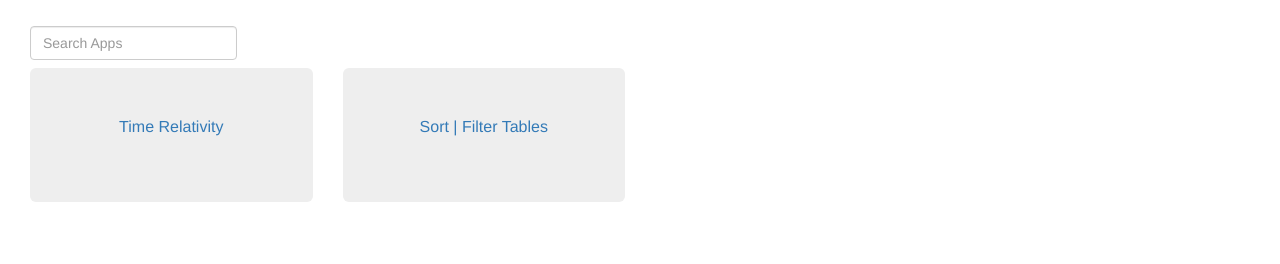
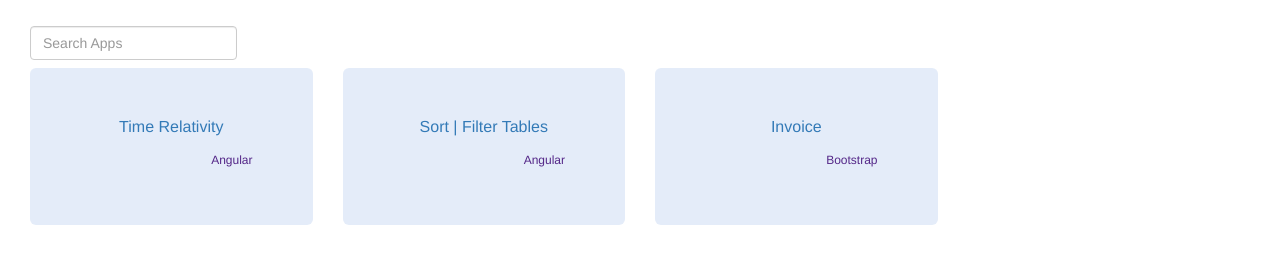
Before and after one commit to AnnamalaiNagappan/annamalainagappan.github.io, a plain HTML site: page index.html in a window 1280 px wide. Shown: the part 54-318 px from the top of the page. Drawn offline with Linux system fonts and the light colour scheme.

Commit message:
ENH:jumbotron css modified

```diff
--- a/index.html
+++ b/index.html
@@ -8,6 +8,13 @@
   <style>
     .gallery_text{
       text-align: center;
+    }
+    .gallery_category{
+      text-align: right;
+      color: #542788;
+    }
+    .jumbotron{
+      background-color: rgba(183, 205, 240, 0.38);
     }
     .jumbotron p{
       font-size: 16px;
@@ -41,11 +48,12 @@
     </form>
     <div class="row-fluid">
       <div class="col-xs-3 col-md-3" ng-repeat="item in gallery_items | filter:searchApps">
-        <a href="{{item.url}}">
-          <div class="jumbotron">
+        <div class="jumbotron">
+          <a href="{{item.url}}">
             <p class="gallery_text"> {{item.title}} </p>
-          </div>
-        </a>
+          </a>
+          <h6 class="gallery_category"> {{item.category}} </h6>
+        </div>
       </div>
     </div>
   </div>
--- a/js/gallery_app.js
+++ b/js/gallery_app.js
@@ -1,7 +1,8 @@
 angular.module('displayApp', [])
   .controller('galleryController', function($scope) {
     $scope.gallery_items = [
-      {title: 'Time Relativity', url: 'angular-apps/time_relativity/index.html'},
-      {title: 'Sort | Filter Tables', url: 'angular-apps/sort_filter_tables/index.html'},
+      {title: 'Time Relativity', url: 'angular-apps/time_relativity/index.html', category: 'Angular'},
+      {title: 'Sort | Filter Tables', url: 'angular-apps/sort_filter_tables/index.html', category: 'Angular'},
+      {title: 'Invoice', url: 'invoice.html', category: 'Bootstrap'},
     ];
   });
```
